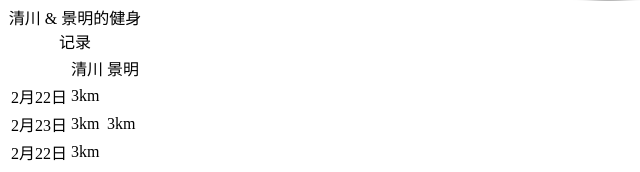
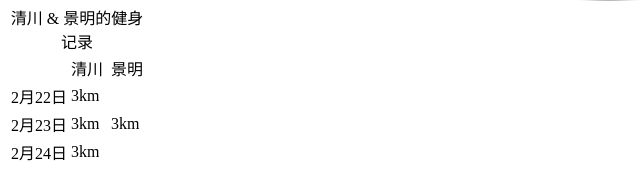
Before and after one commit to zhangdesk/zhangdesk.github.io, a plain HTML site: page index.html in a window 1280 px wide. Shown: the part 987-1159 px from the top of the page, 0-640 px from the left. Drawn offline with Linux system fonts and the light colour scheme.

Commit message:
index.html

```diff
--- a/index.html
+++ b/index.html
@@ -23,10 +23,10 @@
   </center>
   <table>
   <caption> 清川 & 景明的健身记录 </caption>
-  <tr> <td>      </td> <td>清川</td> <td>景明</td> </tr>
-  <tr> <td>2月22日</td> <td>3km</td> <td>   </td> </tr>
-  <tr> <td>2月23日</td> <td>3km</td> <td>3km</td> </tr>
-  <tr> <td>2月22日</td> <td>3km</td> <td>   </td> </tr>
+  <tr> <td>      </td> <td>清川</td> <td>      </td> <td>景明</td> </tr>
+  <tr> <td>2月22日</td> <td>3km</td> <td>      </td> <td>   </td> </tr>
+  <tr> <td>2月23日</td> <td>3km</td> <td>      </td> <td>3km</td> </tr>
+  <tr> <td>2月24日</td> <td>3km</td> <td>      </td> <td>   </td> </tr>
   </table>
 </body>
 </html>
```
